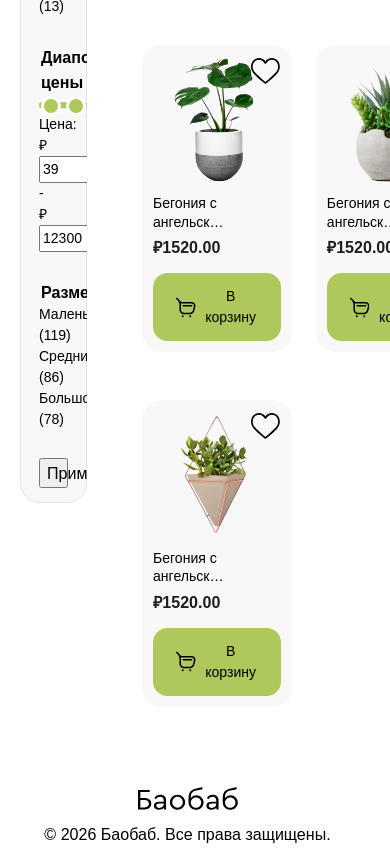
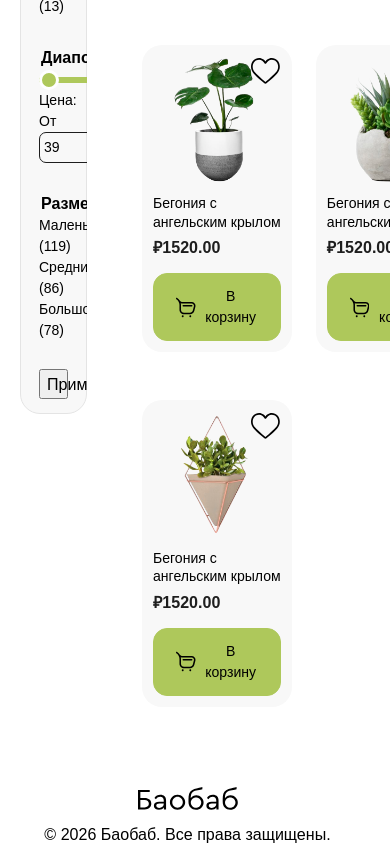
Before and after one commit to Artem8745/Flowers_baobab, a website with bundled scripts: page Index.html in a window 390 px wide. Shown: the part 2088-2946 px from the top of the page. Built offline with nearby package versions, Linux system fonts and the light colour scheme; a web font is replaced by a local one.

Commit message:
Ещё немного доработаны фильтры

```diff
--- a/Index.html
+++ b/Index.html
@@ -204,14 +204,15 @@
                            </legend>
                            <label class="filters-group__option filters-group__price-range filters-price-range">
                               <div class="filters-price-range-wrapper">
-                                 <div class="filters-price-range__track"></div>
+                                 <div class="filters-price-range__track">
+                                    <span></span>
+                                 </div>
                                  <input
                                     type="range"
                                     class="filters-group__input filters-price-range__sidebar filters-price-range__sidebar-min"
                                     name="min-price-range"
                                     min="39"
                                     max="12300"
-                                    step="50"
                                     value="39"
                                     aria-label="Диапозон цен"
                                  >
@@ -221,18 +222,18 @@
                                     name="max-price-range"
                                     min="39"
                                     max="12300"
-                                    step="50"
                                     value="5000"
                                     aria-label="Диапозон цен"
                                  >
                               </div>
                               <label class="filters-group__label">
                                  <span>Цена:</span>
+                                 <div class="filters-price-range__group-inputs">
                                     <div class="filters-price-range__group">
-                                    <span>₽</span>
+                                       <span>От</span>
                                        <input
                                           type="number"
-                                       class="filters-price-range__min-price"
+                                          class="filters-price-range__price-input filters-price-range__min-price"
                                           name="min-price"
                                           min="39"
                                           max="12300"
@@ -240,18 +241,18 @@
                                           aria-label="Минимальная цена"
                                        >
                                     </div>
-                                 <span>-</span>
                                     <div class="filters-price-range__group">
-                                    <span>₽</span>
+                                       <span>До</span>
                                        <input
                                           type="number"
-                                       class="filters-price-range__min-price"
+                                          class="filters-price-range__price-input filters-price-range__max-price"
                                           name="max-price"
                                           min="39"
                                           max="12300"
                                           value="12300"
                                           aria-label="Минимальная цена"
                                        >
+                                    </div>
                                  </div>
                               </label>
                            </label>
--- /dev/null
+++ b/scripts/RangeFilterCatalog.js
@@ -0,0 +1,92 @@
+export default class rangeCatalog {
+    constructor() {
+        this.filterWrapper = document.querySelector('.filters-price-range')
+        this.track = document.querySelector('.filters-price-range__track')
+        this.minToggle = document.querySelector('.filters-price-range__sidebar-min')
+        this.maxToggle = document.querySelector('.filters-price-range__sidebar-max')
+        this.maxRange = this.maxToggle.max
+        this.minRange = this.minToggle.min
+        this.lenToggleGap = 1
+
+        this.inputMin = document.querySelector('.filters-price-range__min-price')
+        this.inputMax = document.querySelector('.filters-price-range__max-price')
+
+        this.init()
+    }
+
+    init() {
+        this.filterWrapper.addEventListener('click', (element) => {
+            if (element.srcElement.classList.contains('filters-price-range__sidebar-min') == true) {
+                this.updateValue()
+            } else if (element.srcElement.classList.contains('filters-price-range__sidebar-max') == true) {
+                this.updateValue()
+            }
+        })
+
+        this.filterWrapper.oninput = () => {
+            this.updateValue()
+            this.updateToggle()
+            this.updateTrack()
+            this.updateGapToggle()
+            this.upgradeInput()
+        }
+
+        this.updateValue()
+    }
+
+    updateValue() {
+        if (this.minToggle === document.activeElement | this.maxToggle === document.activeElement) {
+            this.minValue = Number(this.minToggle.value)
+            this.maxValue = Number(this.maxToggle.value)
+        } else {
+            this.minValue = Number(document.querySelector('.filters-price-range__min-price').value)
+            this.maxValue = Number(document.querySelector('.filters-price-range__max-price').value)
+        }
+
+        if (this.minValue > this.maxRange) {
+            this.minValue = this.maxRange
+        }
+
+        if (this.maxValue > this.maxRange) {
+            this.maxValue = this.maxRange
+        }
+
+        this.inputMin.value = Number(this.minValue)
+        this.inputMax.value = Number(this.maxValue)
+    }
+
+    updateTrack() {
+        const minPercent = this.minValue / this.maxRange * 100
+        const maxPercent = 100 - this.maxValue / this.maxRange * 100
+
+        this.track.childNodes[1].style.left = `${minPercent}%`
+        this.track.childNodes[1].style.right = `${maxPercent}%`
+    }
+
+    updateToggle() {
+        this.minToggle.value = this.minValue
+        this.maxToggle.value = this.maxValue
+    }
+
+    updateGapToggle() {
+        if (this.maxValue - this.minValue < this.lenToggleGap) {
+            if (this.maxToggle === document.activeElement) {
+                this.minToggle.value = this.maxValue - this.lenToggleGap
+            } else {
+                this.maxToggle.value = this.minValue + this.lenToggleGap
+            }
+        }
+    }
+
+    upgradeInput() {
+        if (this.maxValue - this.minValue < this.lenToggleGap) {
+            if (this.inputMin === document.activeElement) {
+                this.inputMax.value = this.minValue + this.lenToggleGap
+            } else {
+                this.inputMin.value = this.maxValue - this.lenToggleGap
+            }
+        }
+    }
+}
+
+const rangeCatalogDefault = new rangeCatalog()
--- a/scripts/index.js
+++ b/scripts/index.js
@@ -1,2 +1,3 @@
 import headerMenu from './HeaderBurgerMenu.js'
 import cardLike from './CatalogCardLike.js'
+import rangeCatalog from './RangeFilterCatalog.js'
--- a/styles/_varibles.scss
+++ b/styles/_varibles.scss
@@ -14,7 +14,7 @@
    --color-gray-bg: #E4E4E4;
    --color-gray-old-price: #A5A5A5;
 
-   --border: 1px solid var(--color-dark);
+   --border: 1px solid var(--color-dark-one);
    --border-bg-edging: 1px solid var(--color-gray-bg);
    --border-radius-small: 7px;
    --border-radius: 14px;
--- a/styles/blocks/_catalog-card.scss
+++ b/styles/blocks/_catalog-card.scss
@@ -62,7 +62,7 @@
 
     &__description {
         display: grid;
-        grid-auto-columns: min-content;
+        grid-auto-columns: min-content 1fr;
         column-gap: 10px;
         row-gap: 4px;
     }
--- a/styles/blocks/_filters.scss
+++ b/styles/blocks/_filters.scss
@@ -52,13 +52,13 @@
         &__track {
             position: absolute;
             top: 50%;
-            translate: 0 -30%;
-            width: 100%;
+            translate: 0 -50%;
+            width: 99%;
             height: 6px;
             border-radius: 3px;
             background-color: var(--color-accent-transparent);
 
-            &::before {
+            & span {
                 content: '';
                 position: absolute;
                 left: 0%;
@@ -72,18 +72,11 @@
         &__sidebar {
             position: absolute;
             width: 100%;
+            margin: 0;
             -webkit-appearance: none;
             appearance: none;
             background-color: transparent;
-            // pointer-events: none;
-
-            &-min {
-                z-index: 3;
-            }
-
-            &-max {
-                z-index: 2;
-            }
+            pointer-events: none;
         }
 
         &__sidebar::-webkit-slider-thumb {
@@ -96,5 +89,23 @@
             background-color: var(--color-accent);
             pointer-events: auto;
         }
+
+        &__group-inputs {
+            display: flex;
+            column-gap: 4px;
+        }
+
+        &__price-input {
+            @include reset-button;
+            @include fluid-text(15, 14);
+
+            padding: 4px;
+            border: var(--border);
+            border-radius: var(--border-radius-small);
+
+            @include hover {
+                border-color: var(--color-accent);
+            }
+        }
     }
 }
```
Also changed, not shown: styles/styles.css, 1 other file. Lines whose indentation alone changed are shown as unchanged.
